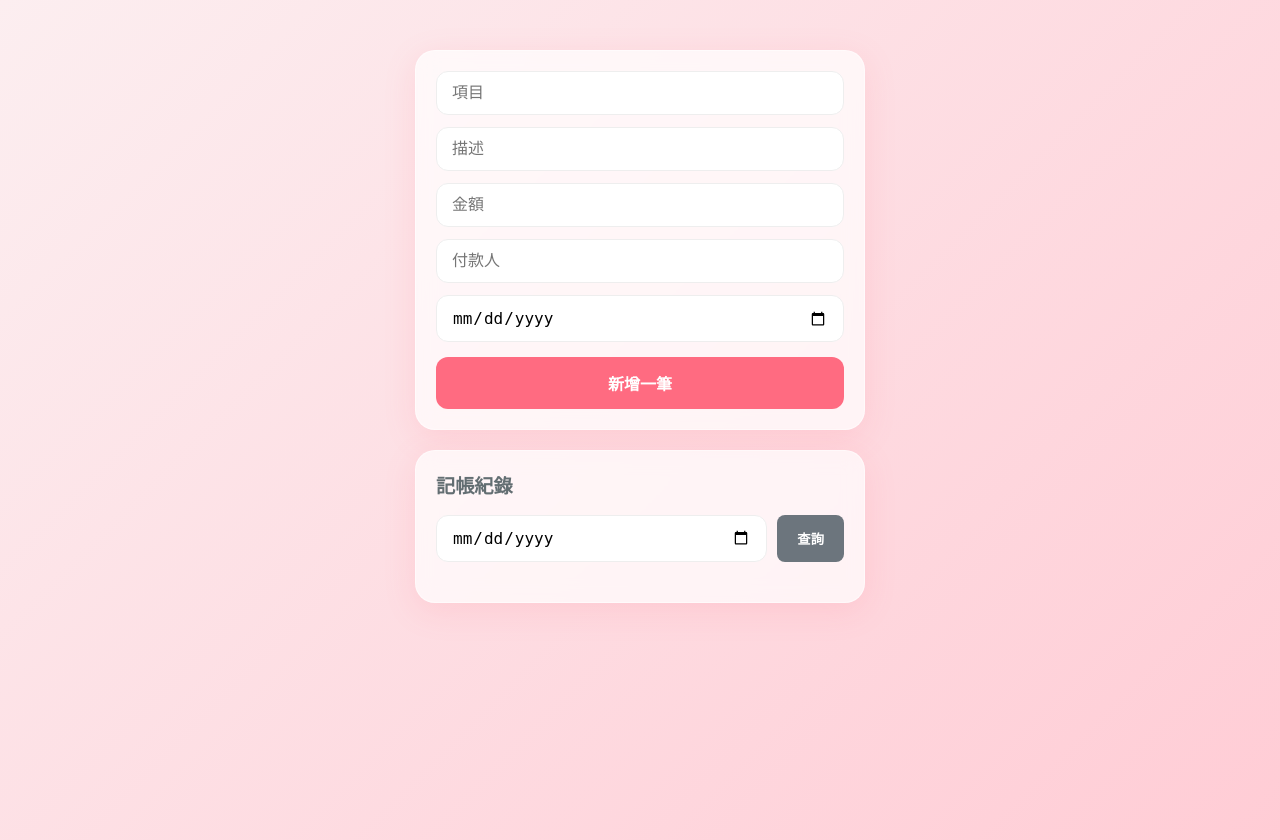
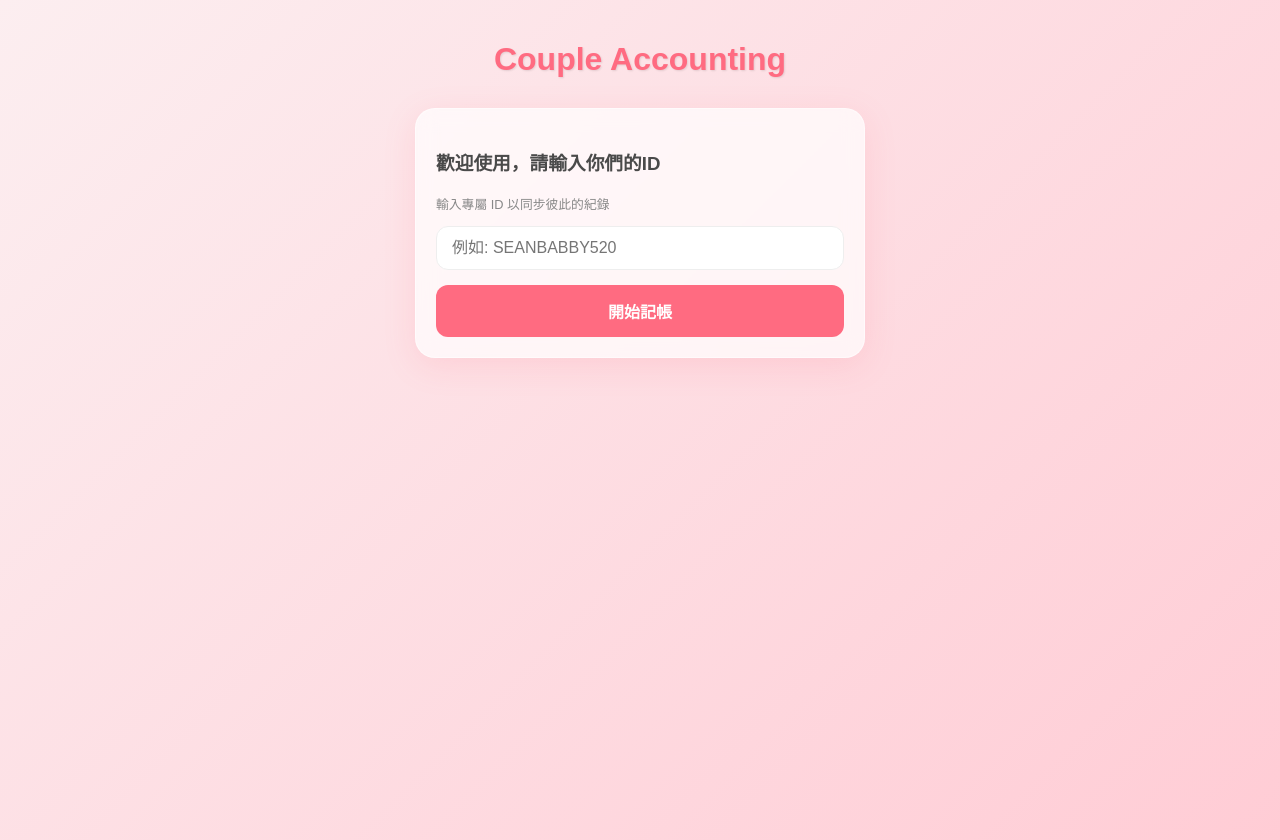
Before and after one commit to niiland00/couple-accounting-app, a Flask app: page / in a window 1280 px wide. Run offline with Flask 3, Linux system fonts and the light colour scheme; data that the repository does not hold is empty.

Commit message:
加上Id功能

```diff
--- a/static/app.js
+++ b/static/app.js
@@ -1,12 +1,47 @@
 const API = "";
+
+// 頁面載入時：檢查是否有存過 ID
+window.onload = function() {
+    const savedID = localStorage.getItem('coupleID');
+    if (savedID) {
+        showMainApp(savedID);
+    }
+};
+
+// 切換 UI 顯示
+function showMainApp(id) {
+    document.getElementById('id-section').style.display = 'none';
+    document.getElementById('main-app').style.display = 'block';
+    document.getElementById('display-id').innerText = id;
+    loadRecords();
+}
+
+// 儲存 ID
+function saveCoupleID() {
+    const idInput = document.getElementById('couple-id-input').value.trim();
+    if (!idInput) return alert("請輸入 ID");
+    localStorage.setItem('coupleID', idInput);
+    showMainApp(idInput);
+}
+
+// 重設 ID
+function resetID() {
+    if(confirm("確定要更換 ID 嗎？")) {
+        localStorage.removeItem('coupleID');
+        location.reload();
+    }
+}
 
 function addRecord(){
 
+	const coupleId = localStorage.getItem('coupleID'); // 動取取得 ID
     let item = document.getElementById("item").value;
 	let desc = document.getElementById("desc").value;
 	let price = document.getElementById("price").value;
 	let payer = document.getElementById("payer").value;
 	let date = document.getElementById("date").value;
+
+	if (!item || !price) return alert("項目與金額必填喔！");
 
     fetch(API + "/add_expense",{
         method:"POST",
@@ -14,7 +49,7 @@ function addRecord(){
             "Content-Type":"application/json"
         },
         body:JSON.stringify({
-            couple_id:1,
+            couple_id: coupleId,
 			item:item,
 			description:desc,
 			price:price,
@@ -32,6 +67,7 @@ function addRecord(){
         alert("記帳成功！");
         // 清空輸入框
         document.getElementById("item").value = "";
+		document.getElementById("desc").value = "";
         document.getElementById("price").value = "";
         loadRecords();
     })
@@ -42,55 +78,51 @@ function addRecord(){
 }
 
 function loadRecords(){
-
-    fetch(API + "/expenses/1")
+	const coupleId = localStorage.getItem('coupleID');
+    fetch(API + "/expenses/" + coupleId)
     .then(r=>r.json())
-    .then(data=>{
-
-        let list = document.getElementById("records");
-        list.innerHTML="";
-
-        data.forEach(r=>{
-
-            let li=document.createElement("li");
-            li.innerText =
-			r.created_at + " | " +
-			r.item + " | " +
-			r.payer + "爸爸付了" +
-			r.price + "元";
-
-            list.appendChild(li);
-
-        });
-
+    .then(data => {
+        renderUI(data);
     });
-
 }
 
-function search(){
+        function search(){
+    let date = document.getElementById("searchDate").value;
+    if (!date) return loadRecords();
 
-let date = document.getElementById("searchDate").value;
-
-fetch(API + "/search/" + date)
-.then(r=>r.json())
-.then(data=>{
-
-let list = document.getElementById("records");
-list.innerHTML="";
-
-data.forEach(r=>{
-	let li=document.createElement("li");
-
-	li.innerText =
-		r.created_at + " | " +
-		r.item + " | " +
-		r.payer + "爸爸付了" +
-		r.price + "元";
-
-list.appendChild(li);
-});
-
-});
+    fetch(API + "/search/" + date)
+    .then(r => r.json())
+    .then(data => {
+        renderUI(data);
+    });
 }
 
-loadRecords();
+// 5. 核心渲染功能：保留你的句子 + 方塊排版
+function renderUI(data) {
+    let list = document.getElementById("records");
+    list.innerHTML = "";
+
+    data.forEach(r => {
+        // 拆解日期做小方塊
+        const dateObj = new Date(r.created_at);
+        const month = dateObj.getMonth() + 1;
+        const day = dateObj.getDate();
+
+        // 這是你原本組合的句子
+        let mySentence = r.created_at + " | " + r.item + " | " + r.payer + "爸爸付了" + r.price + "元";
+
+        // 建立漂亮的清單項目
+        let li = document.createElement("li");
+        li.className = "record-card"; // 套用我們漂亮的 CSS
+        li.innerHTML = `
+            <div class="date-badge">
+                <span class="month">${month}月</span>
+                <span class="day">${day}</span>
+            </div>
+            <div class="record-info">
+                <span class="record-text">${mySentence}</span>
+            </div>
+        `;
+        list.appendChild(li);
+    });
+}
--- a/templates/index.html
+++ b/templates/index.html
@@ -9,31 +9,48 @@
     <meta name="viewport" content="width=device-width, initial-scale=1.0">
     <link rel="apple-touch-icon" href="/static/icon.png">
 </head>
-
 <body>
 
 <div class="container">
-        <h1></h1>
+    <h1>Couple Accounting</h1>
 
-		<div class="input-card">
+    <div id="id-section" class="input-card">
+        <h3>歡迎使用，請輸入你們的ID</h3>
+        <p style="font-size: 0.8rem; color: #888;">輸入專屬 ID 以同步彼此的紀錄</p>
+        <div class="input-group">
+            <input id="couple-id-input" placeholder="例如: SEANBABBY520">
+        </div>
+        <button class="primary-btn" onclick="saveCoupleID()">開始記帳</button>
+    </div>
+
+    <div id="main-app" style="display: none;">
+        <div class="status-bar">
+            <span>當前 ID: <strong id="display-id"></strong></span>
+            <button class="text-btn" onclick="resetID()">重設</button>
+        </div>
+
+        <div class="input-card">
             <div class="input-group">
                 <input id="item" placeholder="項目">
                 <input id="desc" placeholder="描述">
                 <input id="price" type="number" placeholder="金額">
-                <input id="payer" placeholder="付款人">
+                <input id="payer" placeholder="要叫誰爸爸">
                 <input id="date" type="date">
             </div>
             <button class="primary-btn" onclick="addRecord()">新增一筆</button>
         </div>
 
-		<div class="list-section">
-            <h2>記帳紀錄</h2>
-            <div class="search-bar">
-                <input type="date" id="searchDate">
-                <button class="secondary-btn" onclick="search()">查詢</button>
+        <div class="list-section">
+            <div class="list-header">
+                <h2>記帳紀錄</h2>
+                <div class="search-bar">
+                    <input type="date" id="searchDate">
+                    <button class="secondary-btn" onclick="search()">🔍</button>
+                </div>
             </div>
-            <ul id="records"></ul>
+            <div id="records" class="records-grid"></div>
         </div>
+    </div>
 </div>
 
 <script src="/static/app.js"></script>
```
Also changed, not shown: static/style.css (+68 -0 lines).
